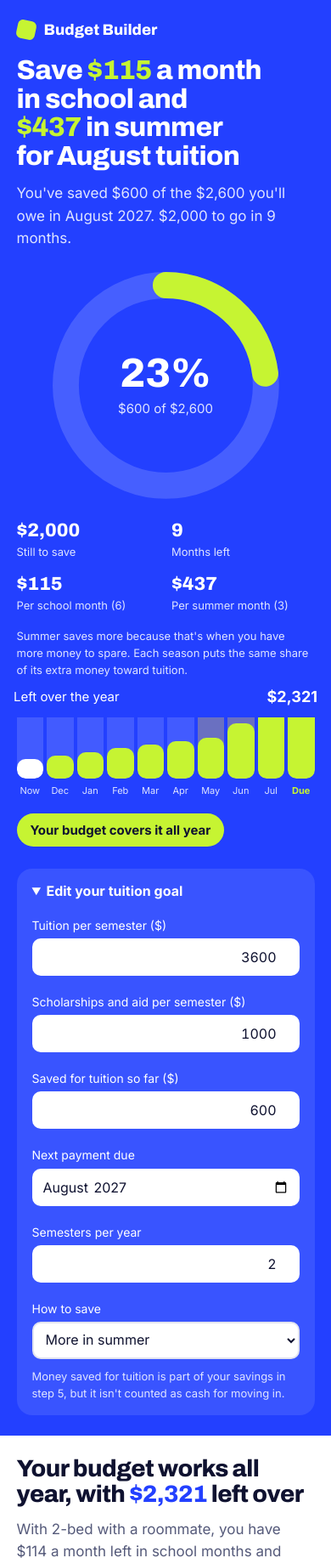
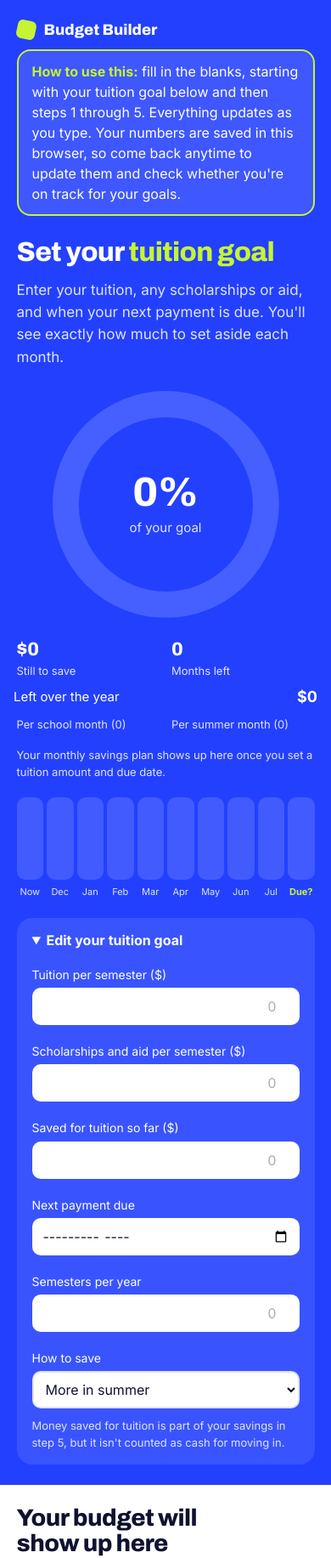
Before and after one commit to wrigh1ca-code/college-budget-tool, a plain HTML site: page index.html in a window 390 px wide. Shown: the top 1833 px of the page at 85% size. Drawn offline with Linux system fonts and the light colour scheme.

Commit message:
Start with blank fields and add how-to instructions
Fields now start empty, with an example you can load and a Clear all button.
Adds a how-to line at the top and prompts for anything still missing.

Co-Authored-By: Claude Opus 5.5 <noreply@anthropic.com>
Claude-Session: https://claude.ai/code/session_01WUYX1d1vJXfHDsmLQfCc4j

```diff
--- a/index.html
+++ b/index.html
@@ -199,11 +199,15 @@ input:hover,select:hover{border-color:color-mix(in srgb,var(--teal) 45%,var(--ru
 @media(max-width:600px){.sg{grid-template-columns:minmax(0,1fr) 6em 6em;gap:8px}.cat{grid-template-columns:minmax(0,1fr) 4.8em 4.8em 34px!important;gap:5px}.cat input{padding:8px 6px}.chip{font-size:12px;padding:3px 8px}}
 #income{display:block!important}
 #income>.f{max-width:24em;margin-top:8px}
+.howto{background:rgba(255,255,255,.12);border:2px solid var(--lime);border-radius:16px;padding:12px 16px;max-width:760px;margin:-8px 0 26px;font-size:16px;line-height:1.5;color:#fff}
+.howto b{color:var(--lime)}
+input::placeholder{color:color-mix(in srgb,var(--ink) 35%,transparent)}
 </style>
 </head>
 <body>
 <header class="band hero"><div class="wrap">
 <div class="brand"><i aria-hidden="true"></i>Budget Builder</div>
+<div class="howto"><b>How to use this:</b> fill in the blanks, starting with your tuition goal below and then steps 1 through 5. Everything updates as you type. Your numbers are saved in this browser, so come back anytime to update them and check whether you're on track for your goals.</div>
 <h1 id="tuhead">Your tuition goal</h1>
 <p class="lede" id="tusub"></p>
 <div class="hg">
@@ -231,8 +235,8 @@ input:hover,select:hover{border-color:color-mix(in srgb,var(--teal) 45%,var(--ru
 <main class="band"><div class="wrap grid">
 <div>
 <div style="display:flex;justify-content:space-between;align-items:center;gap:12px;flex-wrap:wrap;margin-bottom:14px">
-<p class="note" style="margin:0">The starting numbers are made-up examples. Replace them with your real numbers. Your changes are saved in this browser only.</p>
-<button class="btn ghost" id="reset" type="button">Start over with sample</button>
+<p class="note" style="margin:0">Your numbers are saved in this browser only. Want to see how it works first? Load an example, then clear it when you're ready to enter your own.</p>
+<span style="display:flex;gap:10px;flex-wrap:wrap"><button class="btn ghost" id="example" type="button">Load an example</button><button class="btn ghost" id="reset" type="button">Clear all</button></span>
 </div>
 
 <section class="step"><h2><span class="n">1</span>Money coming in</h2><p>Your income usually changes between the school year and summer, when you can work more hours. Enter how many months each one lasts and what you take home in each.</p>
@@ -298,7 +302,7 @@ input:hover,select:hover{border-color:color-mix(in srgb,var(--teal) 45%,var(--ru
 
 <script>
 {
-const KEY='budget-builder-v7';
+const KEY='budget-builder-v8';
 const NOW=new Date(),NOWI=NOW.getFullYear()*12+NOW.getMonth();
 const SE=['school','summer'],SN={school:'School year',summer:'Summer'};
 const TU=[['tuition','Tuition per semester','$'],['aid','Scholarships and aid per semester','$'],['tset','Saved for tuition so far','$'],['tdue','Next payment due','month'],['tsem','Semesters per year','#']];
@@ -317,8 +321,10 @@ const PAL={Housing:'#2340ff',Transportation:'#8b6bff',Food:'#ff9f43',Bills:'#ffd
 const COL=g=>PAL[g];
 const INK=g=>['Housing','Transportation'].includes(g)?'#fff':'#0f1230';
 const clone=o=>JSON.parse(JSON.stringify(o));
-let S=clone(SAMPLE);
-try{const s=JSON.parse(localStorage.getItem(KEY)||'null');if(s&&s.apt&&s.cats&&s.inc&&s.months&&s.nw)S=Object.assign(clone(SAMPLE),s)}catch(e){}
+const blank=(o,k)=>Array.isArray(o)?o.map(x=>blank(x)):o&&typeof o==='object'?Object.fromEntries(Object.entries(o).map(([kk,v])=>[kk,blank(v,kk)])):typeof o==='number'?'':(k==='tdue')?'':o;
+const EMPTY=Object.assign(blank(clone(SAMPLE)),{saved:[],apt:Object.fromEntries(Object.keys(SAMPLE.apt).map(k=>[k,'']))});
+let S=clone(EMPTY);
+try{const s=JSON.parse(localStorage.getItem(KEY)||'null');if(s&&s.apt&&s.cats&&s.inc&&s.months&&s.nw)S=Object.assign(clone(EMPTY),s)}catch(e){}
 const save=()=>{try{localStorage.setItem(KEY,JSON.stringify(S))}catch(e){}};
 const FREQ={weekly:52/12,biweekly:26/12,semimonthly:2,monthly:1};
 const num=v=>{const n=parseFloat(v);return isFinite(n)?n:0};
@@ -331,10 +337,10 @@ const MS=()=>Math.max(0,num(S.months.school)),MU=()=>Math.max(0,num(S.months.sum
 /* Transportation estimates. Sources: Experian Q2 2026 average used-car payment $542; Bankrate 2026 Utah full coverage for a 20-year-old on their own policy about $387/mo; AAA Your Driving Costs 2025 maintenance, repair and tires about 11¢/mile, split here 6¢ routine and 5¢ repairs. */
 const cash=()=>Math.max(0,num(S.nw.checking)+num(S.nw.savings)-num(S.tset));
 const tuit=()=>{const per=Math.max(0,num(S.tuition)-num(S.aid));const need=Math.max(0,per-num(S.tset));
- const [y,m]=String(S.tdue||'').split('-').map(Number);const months=y&&m?Math.max(1,(y*12+m-1)-NOWI):1;
+ const [y,m]=String(S.tdue||'').split('-').map(Number);const months=y&&m?Math.max(1,(y*12+m-1)-NOWI):0;
  const due=y&&m?new Date(y,m-1,1).toLocaleDateString('en-US',{month:'long',year:'numeric'}):'';
  let su=0;for(let i=0;i<months;i++)if(isSummer((NOW.getMonth()+i)%12))su++;
- return {per,need,months,due,sm:months-su,um:su,monthly:need/months,ongoing:per*Math.max(0,num(S.tsem))/12,pct:per?Math.min(100,num(S.tset)/per*100):100}};
+ return {per,need,months,due,sm:months-su,um:su,monthly:months?need/months:0,ongoing:per*Math.max(0,num(S.tsem))/12,pct:per?Math.min(100,num(S.tset)/per*100):100}};
 const milesSe=(a,se)=>(se==='summer'?num(S.sumMiles)*2*num(S.sumDays):num(a.miles)*2*num(a.days))*52/12+num(S.otherMiles);
 const milesAvg=a=>(MS()*milesSe(a,'school')+MU()*milesSe(a,'summer'))/MT();
 const gasSe=(a,se)=>milesSe(a,se)/Math.max(1,num(S.mpg))*num(S.gasPrice);
@@ -348,14 +354,14 @@ const carAmt=(k,a,se)=>k==='gas'?gasSe(a,se):S.car[k]==null?EST[k](a):num(S.car[
 
 const FREQSEL=(id,attrs,v)=>`<select id="${id}" ${attrs}>${[['weekly','Weekly'],['biweekly','Biweekly'],['semimonthly','2x a month'],['monthly','Monthly']].map(([o,n])=>`<option value="${o}" ${v===o?'selected':''}>${n}</option>`).join('')}</select>`;
 const fld=(id,k,l,t,h,v)=>`<div class="f"><label for="${id}">${l}${t==='$'?' ($)':''}${h?`<small>${h}</small>`:''}</label>${t==='sel'?FREQSEL(id,`data-k="${k}"`,v)
- :`<input id="${id}" data-k="${k}" ${t==='t'?`type="text" value="${esc(v)}"`:t==='month'?`type="month" value="${esc(v)}"`:`type="number" inputmode="decimal" min="0" step="any" value="${v}"`}>`}</div>`;
+ :`<input id="${id}" data-k="${k}" ${t==='t'?`type="text" value="${esc(v)}"`:t==='month'?`type="month" value="${esc(v)}"`:`type="number" inputmode="decimal" min="0" step="any" placeholder="0" value="${v}"`}>`}</div>`;
 const APT=[['name','Apartment name','t'],['rent','Total monthly rent','$'],['people','People splitting rent','#','Including you'],['util','Utilities for the whole unit','$'],['net','Internet for the whole unit','$'],['renter',"Your renter's insurance",'$'],['parking','Parking','$'],['miles','Miles to campus, one way','#'],['days','Days a week you drive there','#'],['deposit','Deposit for the whole unit','$'],['fees','Your application and admin fees','$']];
 const CAR=[['mpg',"Your car's miles per gallon",'#'],['gasPrice','Gas price per gallon','$'],['otherMiles','Other driving per month','#','Errands, trips home, fun'],['sumMiles','Summer: miles to work, one way','#'],['sumDays','Summer: days a week you drive to work','#']];
 const chip=se=>`<span class="chip ${se}">${SN[se]}</span>`;
 const SEROWS=[['months','Months of the year','#'],['pay','Take-home pay per paycheck','$','After taxes'],['freq','How often you get paid','sel'],['other','Other monthly income','$','Financial aid or other money, averaged per month']];
 
 const renderInputs=()=>{
- $('income').innerHTML=`<div class="sg"><span></span>${SE.map(chip).join('')}`+SEROWS.map(([k,l,t,h])=>`<label for="i-school-${k}">${l}${t==='$'?' ($)':''}${h?`<small>${h}</small>`:''}</label>`+SE.map(se=>k==='months'?`<input type="number" inputmode="numeric" min="0" max="12" step="1" id="i-${se}-${k}" data-mo="${se}" value="${S.months[se]}" aria-label="${SN[se]}: months">`:t==='sel'?FREQSEL(`i-${se}-${k}`,`data-se="${se}" data-sk="${k}" aria-label="${SN[se]}: ${l}"`,S.inc[se][k]):`<input type="number" inputmode="decimal" min="0" step="any" id="i-${se}-${k}" data-se="${se}" data-sk="${k}" value="${S.inc[se][k]}" aria-label="${SN[se]}: ${l}">`).join('')).join('')+`</div><p class="note" id="monote"></p>`+fld('f-housingHelp','housingHelp','Housing assistance per month, all year','$','',S.housingHelp);
+ $('income').innerHTML=`<div class="sg"><span></span>${SE.map(chip).join('')}`+SEROWS.map(([k,l,t,h])=>`<label for="i-school-${k}">${l}${t==='$'?' ($)':''}${h?`<small>${h}</small>`:''}</label>`+SE.map(se=>k==='months'?`<input type="number" inputmode="numeric" min="0" max="12" step="1" id="i-${se}-${k}" data-mo="${se}" placeholder="${se==='school'?9:3}" value="${S.months[se]}" aria-label="${SN[se]}: months">`:t==='sel'?FREQSEL(`i-${se}-${k}`,`data-se="${se}" data-sk="${k}" aria-label="${SN[se]}: ${l}"`,S.inc[se][k]):`<input type="number" inputmode="decimal" min="0" step="any" id="i-${se}-${k}" data-se="${se}" data-sk="${k}" value="${S.inc[se][k]}" aria-label="${SN[se]}: ${l}">`).join('')).join('')+`</div><p class="note" id="monote"></p>`+fld('f-housingHelp','housingHelp','Housing assistance per month, all year','$','',S.housingHelp);
  $('tuit').innerHTML=TU.map(([k,l,t,h])=>fld('t-'+k,k,l,t,h,S[k])).join('')+`<div class="f"><label for="t-tmode">How to save</label><select id="t-tmode" data-k="tmode"><option value="season" ${S.tmode==='season'?'selected':''}>More in summer</option><option value="even" ${S.tmode!=='season'?'selected':''}>Same every month</option></select></div>`;
  $('aptf').innerHTML=APT.map(([k,l,t,h])=>fld('a-'+k,'apt.'+k,l,t,h,S.apt[k])).join('');
  const nf=([k,l,h])=>fld('nw-'+k,'nw.'+k,l,'$',h,S.nw[k]);$('assets').innerHTML=ASSETS.map(nf).join('');$('debts').innerHTML=DEBTS.map(nf).join('');
@@ -388,7 +394,7 @@ const renderOnce=()=>{
 };
 
 const plan=(apt=S.apt)=>{const T=tuit();const even={school:T.monthly,summer:T.monthly,mode:'even'};
- if(T.need<=0)return {school:0,summer:0,mode:'done'};
+ if(T.need<=0||!T.months)return {school:0,summer:0,mode:'done'};
  if(S.tmode!=='season'||!T.um||!T.sm)return even;
  const ls=Math.max(0,calc(apt,'school',0).left),lu=Math.max(0,calc(apt,'summer',0).left),den=T.sm*ls+T.um*lu;
  if(den<=0)return even;const k=T.need/den;return {school:k*ls,summer:k*lu,mode:'season'}};
@@ -422,8 +428,9 @@ const bar=(R,W)=>{const pct=v=>v/W*100,left=R.left;
 const render=()=>{
  const Y=yr(),Rs=Y.school,Ru=Y.summer,T=tuit();
  const nm=S.apt.name||'this apartment';
- $('headline').innerHTML=Rs.left>=0&&Ru.left>=0?`Your budget works all year, with <span class="pos">${usd(Y.total)}</span> left over`:Y.total>=0?`Summer covers your school-year gap, with <span class="pos">${usd(Y.total)}</span> left over the year`:`You come up <span class="neg">${usd(-Y.total)}</span> short over the year`;
- $('sub').textContent=`With ${nm}, you have ${usd(Rs.left)} a month left in school months and ${usd(Ru.left)} a month in summer.`+(Rs.left<0&&Ru.left>0&&Y.mu?` Save ${usd(-Rs.left*Y.ms/Y.mu)} from each summer month to cover the ${usd(-Rs.left*Y.ms)} gap during the school year.`:'');
+ const hasI=Rs.income>0||Ru.income>0;
+ $('headline').innerHTML=!hasI?'Your budget will show up here':!(Y.ms+Y.mu)?'Almost there: how many months is each season?':Rs.left>=0&&Ru.left>=0?`Your budget works all year, with <span class="pos">${usd(Y.total)}</span> left over`:Y.total>=0?`Summer covers your school-year gap, with <span class="pos">${usd(Y.total)}</span> left over the year`:`You come up <span class="neg">${usd(-Y.total)}</span> short over the year`;
+ $('sub').textContent=hasI&&!(Y.ms+Y.mu)?'Enter the number of school months and summer months in step 1, usually 9 and 3.':!hasI?'Fill in your income in step 1 and your spending in step 3. You\'ll see what\'s left each month during the school year and in summer.':`With ${nm}, you have ${usd(Rs.left)} a month left in school months and ${usd(Ru.left)} a month in summer.`+(Rs.left<0&&Ru.left>0&&Y.mu?` Save ${usd(-Rs.left*Y.ms/Y.mu)} from each summer month to cover the ${usd(-Rs.left*Y.ms)} gap during the school year.`:'');
  const W=Math.max(Rs.income,Rs.cost,Ru.income,Ru.cost,1);
  $('seasons').innerHTML=SE.map(se=>{const R=Y[se],m=se==='school'?Y.ms:Y.mu;return `<div class="sc"><div class="sch">${chip(se)}<span class="note">${m} month${m===1?'':'s'}</span></div><b class="big ${R.left<0?'neg':''}">${usd(R.left)}</b><span class="note">${R.left>=0?'left':'short'} each month</span><div class="bb">${bar(R,W)}</div><div class="mini"><span>Coming in <b>${usd(R.income)}</b></span><span>Budgeted <b>${usd(R.cost)}</b></span></div></div>`}).join('');
  $('keys').innerHTML=GROUPS.map(g=>`<span><i style="background:${COL(g)}"></i>${g}</span>`).join('')+`<span><i style="background:var(--bg);border:2px dashed var(--teal)"></i>Left over</span><span><i style="background:var(--red)"></i>Over budget</span>`;
@@ -437,20 +444,22 @@ const render=()=>{
  $('movenote').textContent=short>0?(sav>0?`If you keep saving about ${usd(sav)} a month on average (your savings goals plus what's left over), you'll have enough cash in about ${Math.ceil(short/sav)} month${Math.ceil(short/sav)>1?'s':''}.`:"This budget doesn't leave anything to save toward moving in yet."):'You can pay your share of the move-in costs from savings and still have some cash left.';
  document.querySelectorAll('[data-gt]').forEach(e=>{const g=e.dataset.gt;e.textContent=`${usd(Rs.G[g])} · ${usd(Ru.G[g])}`});
  document.querySelectorAll('[data-fx]').forEach(e=>{const k=e.dataset.fx;if(k==='gasboth'){e.textContent=`${usd(gasSe(S.apt,'school'))} school · ${usd(gasSe(S.apt,'summer'))} summer`;return}const R=Y[e.dataset.fse||'school'];if(R.fx[k]!=null)e.textContent=usd(R.fx[k])});
- const mt=Y.ms+Y.mu;$('monote').textContent=mt===12?`Summer months are counted starting in May.`:`These add up to ${mt} months. Most years have 12, so check the numbers. Summer months are counted starting in May.`;
+ const mt=Y.ms+Y.mu;$('monote').textContent=mt===0?'Usually about 9 school months and 3 summer months. Summer is counted starting in May.':mt===12?`Summer months are counted starting in May.`:`These add up to ${mt} months. Most years have 12, so check the numbers. Summer months are counted starting in May.`;
  const at=ASSETS.reduce((a,[k])=>a+num(S.nw[k]),0),dt=DEBTS.reduce((a,[k])=>a+num(S.nw[k]),0);
  $('atot').textContent=usd(at);$('dtot').textContent=usd(dt);$('nwval').textContent=usd(at-dt);$('nwval').className='big '+(at-dt<0?'neg':'');$('cashval').textContent=usd(cash());
  const mname=T.due?T.due.split(' ')[0]:'your next';
  const PL=plan(),seas=PL.mode==='season'&&Math.round(PL.school)!==Math.round(PL.summer);
- $('tuhead').innerHTML=T.per<=0?'Your tuition is fully covered':T.need<=0?`${mname} tuition is <em>fully saved</em>`:seas?`Save <em>${usd(PL.school)}</em> a month in school and <em>${usd(PL.summer)}</em> in summer for ${mname} tuition`:`Save <em>${usd(T.monthly)}</em> a month for ${mname} tuition`;
- $('tusub').textContent=T.per>0?`You've saved ${usd(num(S.tset))} of the ${usd(T.per)} you'll owe in ${T.due}. ${T.need>0?`${usd(T.need)} to go in ${T.months} month${T.months>1?'s':''}.`:'Nice work.'}`:'Scholarships and other help cover the whole bill.';
- $('arc').style.strokeDashoffset=527.8*(1-T.pct/100);
- $('tupct').textContent=Math.round(T.pct)+'%';$('tusaved').textContent=`${usd(num(S.tset))} of ${usd(T.per)}`;
- const n=Math.min(T.months,18),cells=[];
- for(let i=0;i<=n;i++){const k=Math.round(i*T.months/n),mi=NOWI+k,d=new Date(Math.floor(mi/12),mi%12,1);let acc=num(S.tset);for(let j=0;j<k;j++)acc+=isSummer((NOW.getMonth()+j)%12)?PL.summer:PL.school;const v=Math.min(T.per,acc);cells.push({l:i===0?'Now':i===n?'Due':d.toLocaleDateString('en-US',{month:'short'}),p:T.per?v/T.per*100:100,i,su:i>0&&isSummer(mi%12)})}
+ const noTu=num(S.tuition)<=0;
+ $('tuhead').innerHTML=noTu?'Set your <em>tuition goal</em>':!T.months&&T.need>0?`Save <em>${usd(T.need)}</em> for your next tuition payment`:T.per<=0?'Your tuition is fully covered':T.need<=0?`${mname} tuition is <em>fully saved</em>`:seas?`Save <em>${usd(PL.school)}</em> a month in school and <em>${usd(PL.summer)}</em> in summer for ${mname} tuition`:`Save <em>${usd(T.monthly)}</em> a month for ${mname} tuition`;
+ $('tusub').textContent=noTu?'Enter your tuition, any scholarships or aid, and when your next payment is due. You\'ll see exactly how much to set aside each month.':!T.months?'Pick when your next payment is due to see how much to save each month.':T.per>0?`You've saved ${usd(num(S.tset))} of the ${usd(T.per)} you'll owe in ${T.due}. ${T.need>0?`${usd(T.need)} to go in ${T.months} month${T.months>1?'s':''}.`:'Nice work.'}`:'Scholarships and other help cover the whole bill.';
+ const pc=noTu?0:T.pct;$('arc').style.strokeDashoffset=527.8*(1-pc/100);
+ $('tupct').textContent=Math.round(pc)+'%';$('tusaved').textContent=noTu?'of your goal':`${usd(num(S.tset))} of ${usd(T.per)}`;
+ const ph=noTu||!T.months,n=ph?9:Math.min(T.months,18),cells=[];
+ for(let i=0;i<=n;i++){const k=ph?i:Math.round(i*T.months/n),mi=NOWI+k,d=new Date(Math.floor(mi/12),mi%12,1);let acc=num(S.tset);for(let j=0;j<k;j++)acc+=isSummer((NOW.getMonth()+j)%12)?PL.summer:PL.school;const v=Math.min(T.per,acc);cells.push({l:i===0?'Now':i===n?(ph?'Due?':'Due'):d.toLocaleDateString('en-US',{month:'short'}),p:ph?0:T.per?v/T.per*100:100,i,su:i>0&&isSummer(mi%12)})}
  $('path').innerHTML=cells.map(c=>`<div class="${c.i===n?'due':''} ${c.su?'su':''}"><span class="col ${c.i===0?'now':''}"><span style="height:${c.p}%"></span></span><small>${c.l}</small></div>`).join('');
- $('hstat').innerHTML=T.need<=0?'<span class="hstat">You have the full amount set aside</span>':Rs.left>=0&&Ru.left>=0?`<span class="hstat">Your budget covers it all year</span>`:Y.total>=0?`<span class="hstat">Covered over the year, as long as you save your summer extra</span>`:`<span class="hstat bad">Your budget is ${usd(-Y.total)} short over the year. Trim something below to stay on track</span>`;
- $('tufigs').innerHTML=[['Still to save',usd(T.need)],['Months left',`${T.months}`],[`Per school month (${T.sm})`,usd(PL.school)],[`Per summer month (${T.um})`,usd(PL.summer)]].map(([l,v])=>`<div><b>${v}</b><span>${l}</span></div>`).join('')+`<p class="note" style="grid-column:1/-1;color:#dfe4ff;margin:0">${seas?'Summer saves more because that\'s when you have more money to spare. Each season puts the same share of its extra money toward tuition.':'The same amount every month until it\'s due.'}</p>`;
+ const hasInc=Rs.income>0||Ru.income>0;
+ $('hstat').innerHTML=noTu||!T.months?'':!hasInc?'<span class="hstat" style="background:#fff">Add your income in step 1 to check if your budget covers it</span>':T.need<=0?'<span class="hstat">You have the full amount set aside</span>':Rs.left>=0&&Ru.left>=0?`<span class="hstat">Your budget covers it all year</span>`:Y.total>=0?`<span class="hstat">Covered over the year, as long as you save your summer extra</span>`:`<span class="hstat bad">Your budget is ${usd(-Y.total)} short over the year. Trim something below to stay on track</span>`;
+ $('tufigs').innerHTML=[['Still to save',usd(T.need)],['Months left',`${T.months}`],[`Per school month (${T.sm})`,usd(PL.school)],[`Per summer month (${T.um})`,usd(PL.summer)]].map(([l,v])=>`<div><b>${v}</b><span>${l}</span></div>`).join('')+`<p class="note" style="grid-column:1/-1;color:#dfe4ff;margin:0">${noTu||!T.months?'Your monthly savings plan shows up here once you set a tuition amount and due date.':seas?'Summer saves more because that\'s when you have more money to spare. Each season puts the same share of its extra money toward tuition.':'The same amount every month until it\'s due.'}</p>`;
  $('tuside').innerHTML=`<div><span>Next payment (${T.due||'date not set'})</span><span>${usd(T.per)}</span></div><div><span>Set aside so far</span><span>${usd(num(S.tset))}</span></div><div class="tot"><span>Per school month</span><span>${usd(PL.school)}</span></div><div class="tot"><span>Per summer month</span><span>${usd(PL.summer)}</span></div><div><span>After that payment, about</span><span>${usd(T.ongoing)}/mo</span></div>`;
  $('barval').textContent=usd(Y.total);
  renderTried();renderMap(Y);draw();
@@ -515,7 +524,8 @@ main.addEventListener('click',e=>{
  else if(d.load!==undefined){S.apt=clone(S.saved[+d.load]);save();renderInputs();render()}
  else if(b.id==='clearTried'){S.saved=[];save();render()}
  else if(b.id==='saveApt'){const i=S.saved.findIndex(a=>a.name===S.apt.name);if(i>=0)S.saved[i]=clone(S.apt);else S.saved.push(clone(S.apt));save();$('savedMsg').textContent=i>=0?'Updated.':'Saved.';render()}
- else if(b.id==='reset'){S=clone(SAMPLE);save();renderInputs();render()}
+ else if(b.id==='reset'){S=clone(EMPTY);save();renderInputs();render()}
+ else if(b.id==='example'){S=clone(SAMPLE);save();renderInputs();render()}
 });
 $('copy').addEventListener('click',()=>{const o=$('copied');const fail=()=>{o.textContent='Copy was blocked. Select the list below and copy it.'};try{navigator.clipboard.writeText($('plain').textContent).then(()=>{o.textContent='Copied.'},fail)}catch(e){fail()}});
 renderInputs();render();
```
